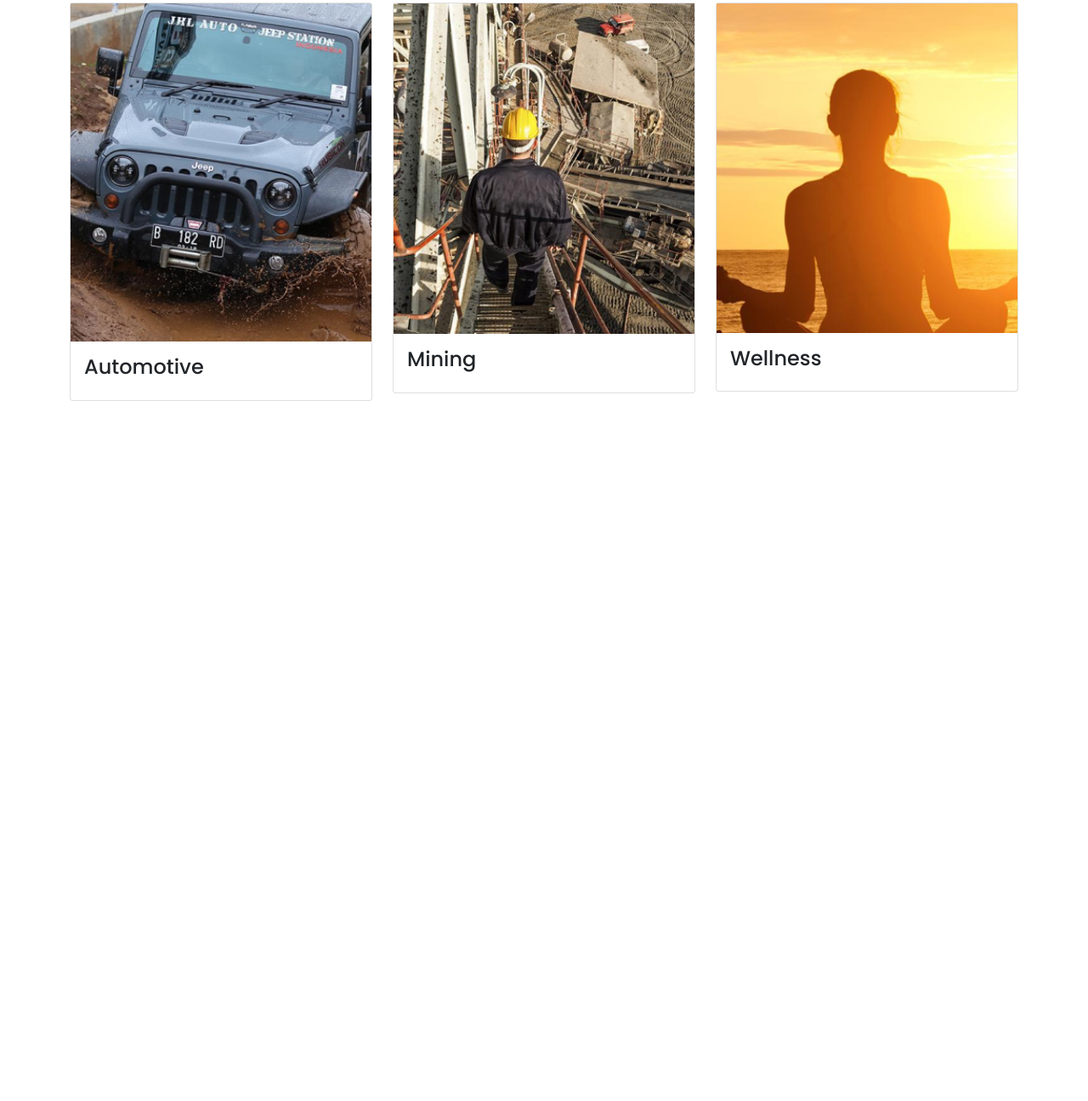
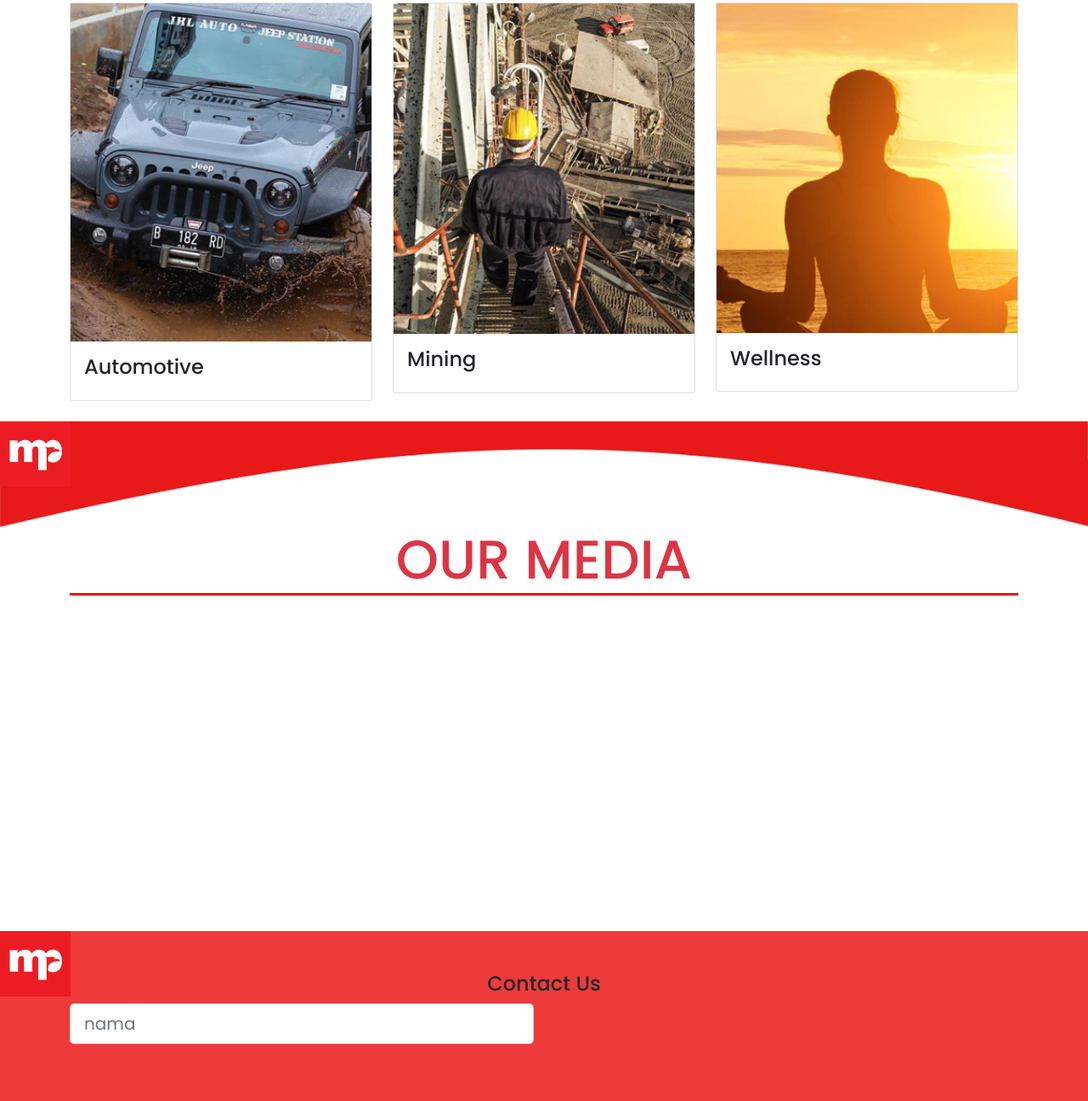
Before and after one commit to tejedoang/MP-Comprof, a plain HTML site: page index.html in a window 1280 px wide. Shown: the part 2272-3568 px from the top of the page at 85% size. Before the commit the page ends 2768 px from the top, so only its background shows below. Drawn offline with nearby package versions, Linux system fonts and the light colour scheme.

Commit message:
Friday Commit

```diff
--- a/CSS/style.css
+++ b/CSS/style.css
@@ -45,7 +45,7 @@ h2 {
     font-weight: 500;
     margin-top: 100px;
     border-bottom: 3px solid red;
-    border-bottom-width: ;
+
 
 }
 
@@ -72,3 +72,27 @@ h1 {
     font-size: 48px;
     font-weight: 500;
 }
+
+
+/* OUR MEDIA SECTION */
+
+h3 {
+    font-size: 64px;
+    font-weight: 500;
+    margin-top: 0px;
+    border-bottom: 3px solid red;
+}
+
+
+/* CONTACT US SECTION */
+
+#Contactus {
+    background-color: #EE3A3A;
+}
+
+/* h4 {  */
+    font-size: 64px;
+    font-weight: 500;
+    margin-top: 120px;
+
+}
--- a/index.html
+++ b/index.html
@@ -141,7 +141,7 @@
       </div>
  <!-- Our Business -->
 
-    <section id="bisnis">
+ <section id="bisnis">
       <div class="d-flex justify-content-start position-absolute w-100">
         <img src="/Assets/Img/mpkecil.png" alt="Logo Merahputih Media">
       </div>
@@ -205,6 +205,45 @@
         </div>
     </section>
 
+  <!--  Our Media -->
+  <section id="Our-Media" style="height: 600px;">
+    <div class="d-flex justify-content-start position-absolute w-100">
+      <img src="/Assets/Img/mpkecil.png" alt="Logo Merahputih Media">
+    </div>
+    <div class="custome">
+    <img src="/Assets/Img/Rectangle 70.png" alt="Logo Merahputih Media">
+  </div>
+
+  <div class="container">
+    <div class="row">
+      <div class="col-12 text-center text-danger">
+        <h3> OUR MEDIA</h3>
+
+      </div>
+    </div>
+  </div>
+
+  </section>
+
+
+  <!-- Contact US -->
+        <section id="Contactus" style="height: 600px;">
+          <div class="d-flex justify-content-start position-absolute w-100">
+            <img src="/Assets/Img/mpkecil.png" alt="Logo Merahputih Media">
+          </div>
+
+          <div class="container-fluid pt-5 pb-5 kontak">
+            <div class="container">
+              <h4 class="display-kontak text-center" id="kontak"> Contact Us</h4>
+              <div class="row pb-3" >
+                <div class="col-md-6">
+                  <input class="form-control form-control-lg" type="text" placeholder="nama">
+                </div>
+              </div>
+            </div>
+          </div>
+
+        </section>
 
 
 
```
Also changed, not shown: Assets/Img/Rectangle 70.png (added).
